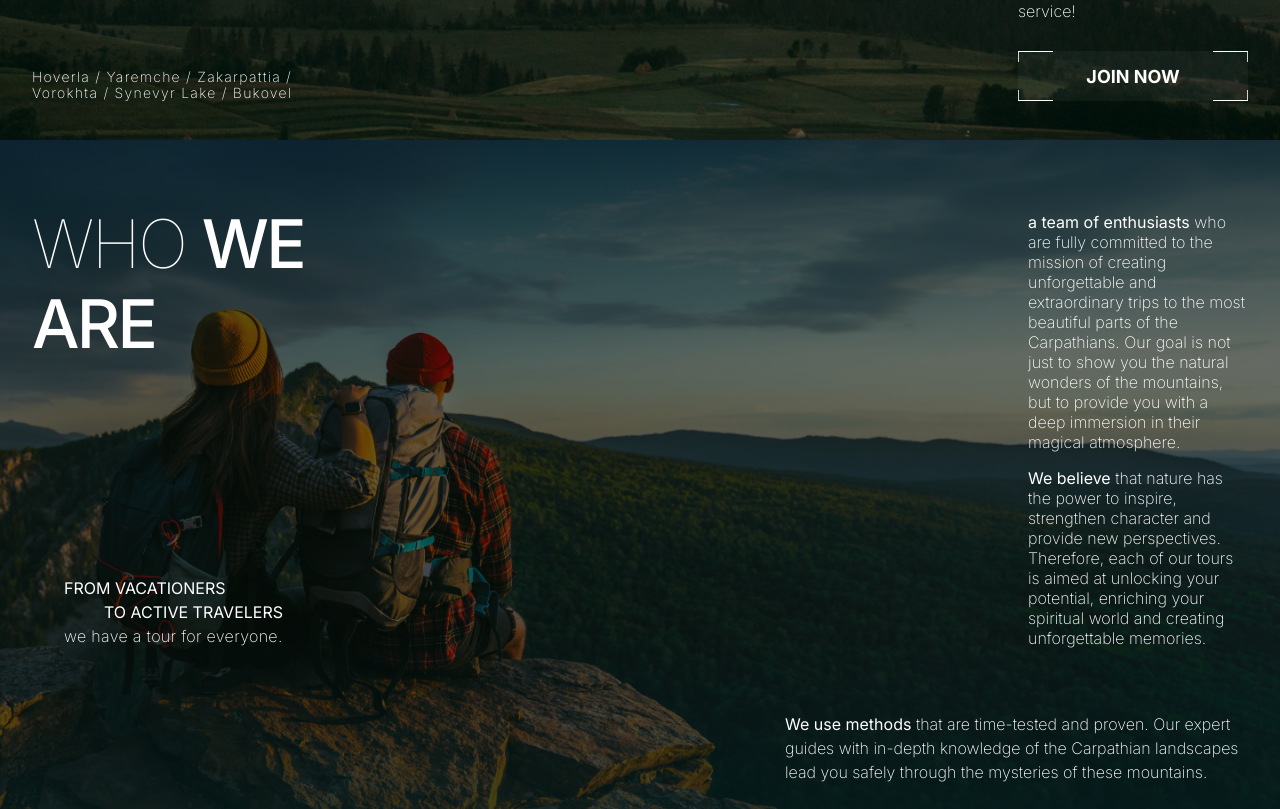
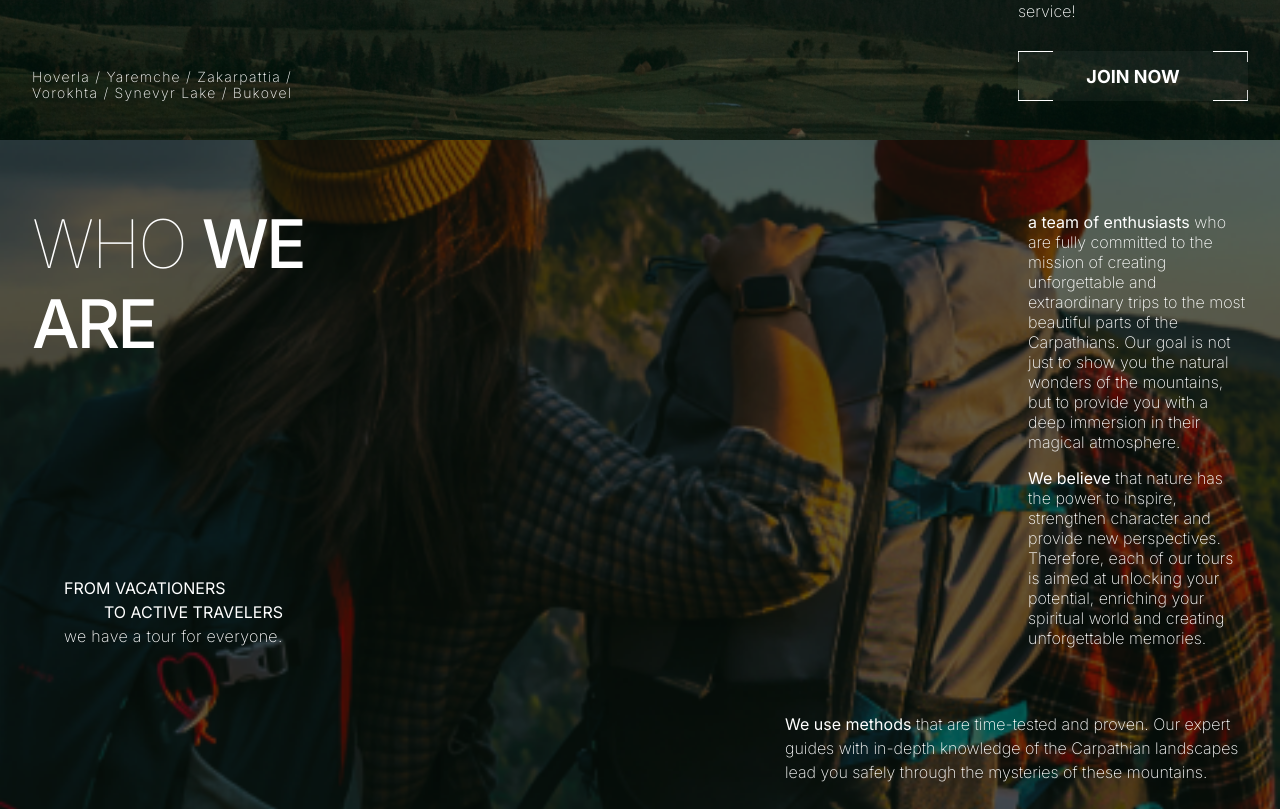
Before and after one commit to Nataly-Moskalenko/carpathians-travel, a Next.js app: page / in a window 1280 px wide. Shown: the part 391-1200 px from the top of the page. Built offline with nearby package versions, Linux system fonts and the light colour scheme.

Commit message:
fixes about bg-image

```diff
--- a/app/components/About.js
+++ b/app/components/About.js
@@ -2,7 +2,7 @@ export default function About() {
   return (
     <section
       id="About"
-      className="text-white h-[873px] [480px]:h-[833px] md:h-[697px] lg:h-[824px] bg-light-gray w-full bg-image-about bg-center bg-no-repeat bg-cover pl-5 pr-5 pt-[56px] pb-[56px] md:pl-8 md:pr-8 md:pt-[64px] md:pb-[64px] lg:p-20"
+      className="text-white h-[873px] [480px]:h-[833px] md:h-[697px] lg:h-[824px] bg-light-gray w-full bg-image-about1 [480px]:bg-image-about bg-center bg-no-repeat bg-cover pl-5 pr-5 pt-[56px] pb-[56px] md:pl-8 md:pr-8 md:pt-[64px] md:pb-[64px] lg:p-20"
     >
       <div className="p:0 lg:p-6">
         <div className="md:flex justify-between lg:gap-6 lg:justify-start">
--- a/tailwind.config.js
+++ b/tailwind.config.js
@@ -26,6 +26,7 @@ module.exports = {
       backgroundImage: {
         'image-home': 'url(../public/home.png)',
         'image-about': 'url(../public/about.png)',
+        'image-about1': 'url(../public/about1.png)',
         'image-contacts': 'url(../public/contacts.png)',
         'image-gallery': 'url(../public/gallery.png)',
         'image-services': 'url(../public/services.png)',
```
Also changed, not shown: app/components/Career.js (deleted), public/about1.png (added).
